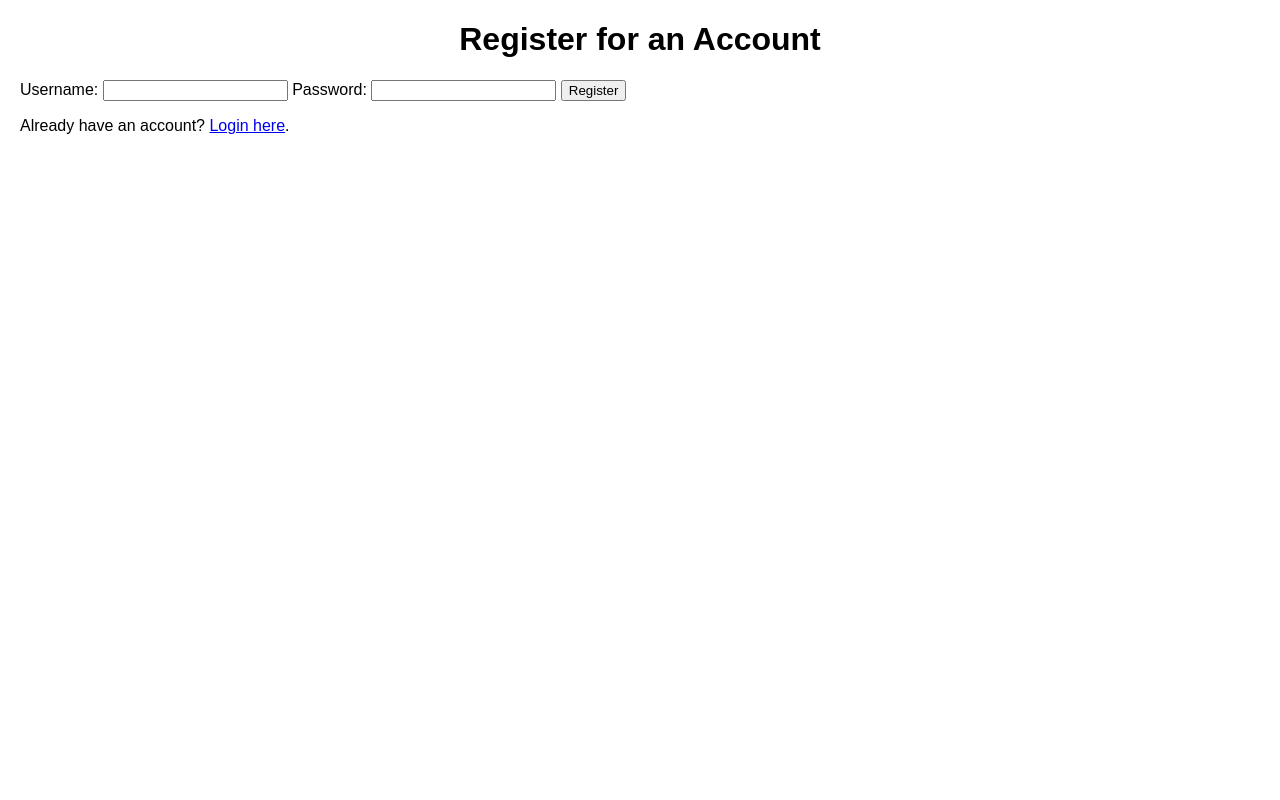
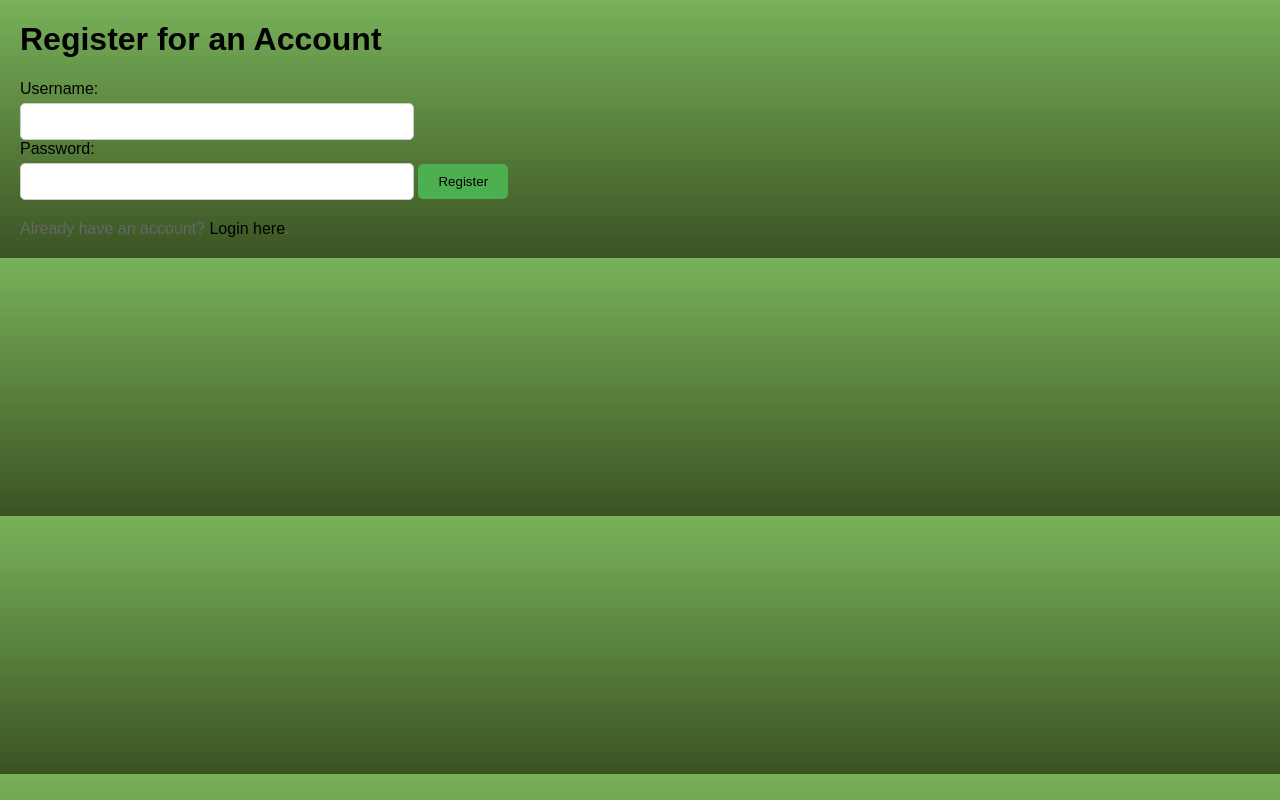
Before and after one commit to JamesonJC/AnimalPhyla_Project, a plain HTML site: page register.html in a window 1280 px wide. Drawn offline with Linux system fonts and the light colour scheme.

Commit message:
first commit

```diff
--- a/style.css
+++ b/style.css
@@ -1,24 +1,67 @@
 body {
     font-family: Arial, sans-serif;
     margin: 20px;
+    background: linear-gradient(to bottom, #78b159, #3b5323); /* Gradient background resembling trees and grass */
 }
 
-h1 {
+h2 {
+    text-align: center;
+    color: #000000; /* Dark green color for headings resembling trees */
+    text-shadow: 0 0 10px #4a7023, 0 0 20px #4a7023, 0 0 30px #4a7023; /* Bubbly effect with dark green color */
+}
+
+.container {
+    width: 400px;
+    margin: 100px auto;
+    padding: 20px;
+    background-color: #fff;
+    border-radius: 10px;
+    box-shadow: 0 0 10px rgba(0, 0, 0, 0.1);
     text-align: center;
 }
 
-ul {
-    list-style-type: none;
-    padding: 0;
+.form-group {
+    margin-bottom: 20px;
 }
 
-li {
-    margin-bottom: 30px;
-    border: 1px solid #ccc;
-    padding: 15px;
+label {
+    display: block;
+    margin-bottom: 5px;
+    color: #000000;
 }
 
-img, video {
-    display: block;
-    margin: 10px auto;
+input[type="text"],
+input[type="password"] {
+    width: 30%; /* Reduced width */
+    padding: 10px;
+    border: 1px solid #ccc;
+    border-radius: 5px;
 }
+
+button {
+    padding: 10px 20px;
+    background-color: #4CAF50;
+    color: #000000;
+    border: none;
+    border-radius: 5px;
+    cursor: pointer;
+    transition: background-color 0.3s ease;
+}
+
+button:hover {
+    background-color: #000000;;
+}
+
+p {
+    margin-top: 20px;
+    color: #666;
+}
+
+a {
+    color: #000000;;
+    text-decoration: none;
+}
+
+a:hover {
+    text-decoration: underline;
+}
```
Also changed, not shown: index.html (+2 -2 lines).
